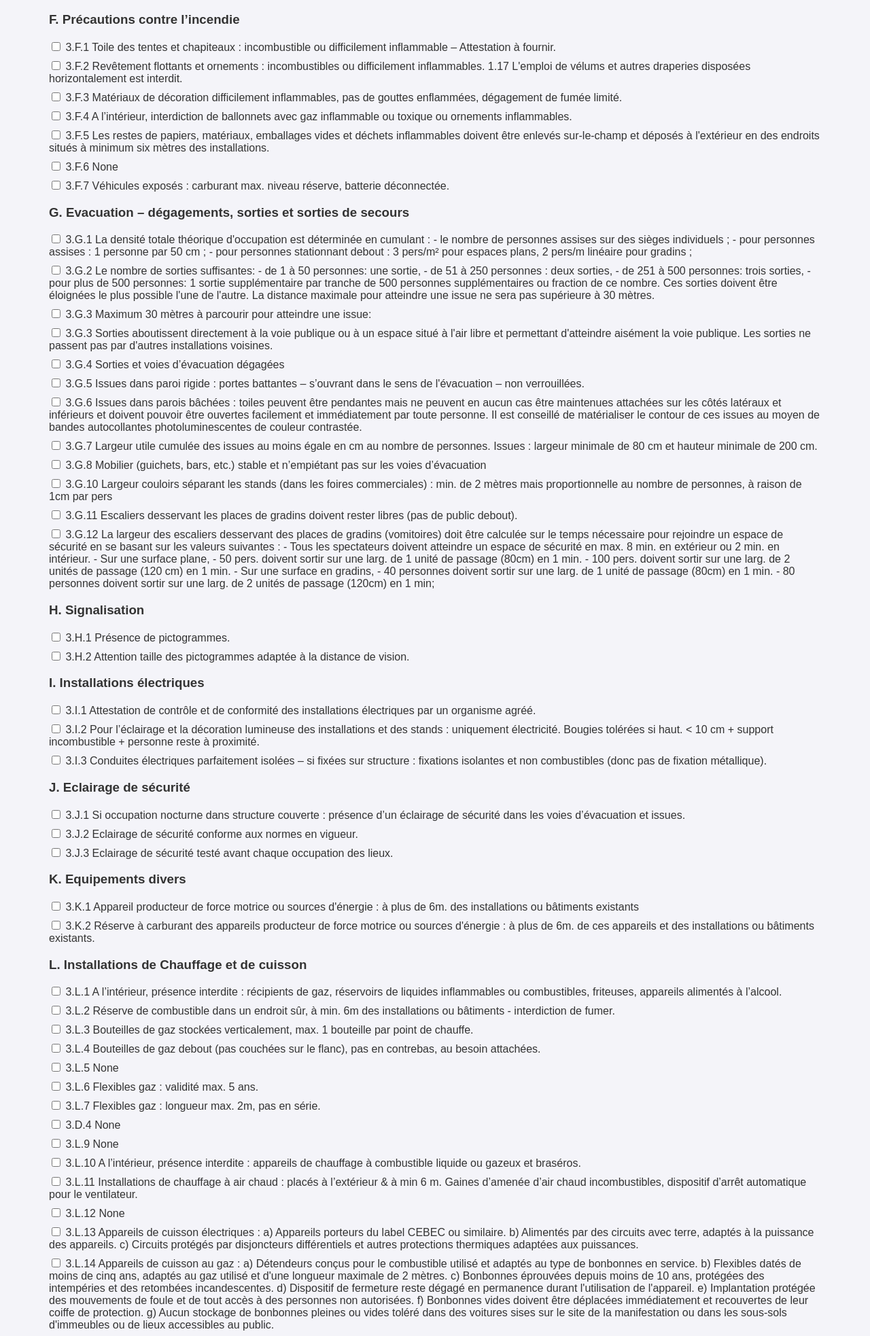
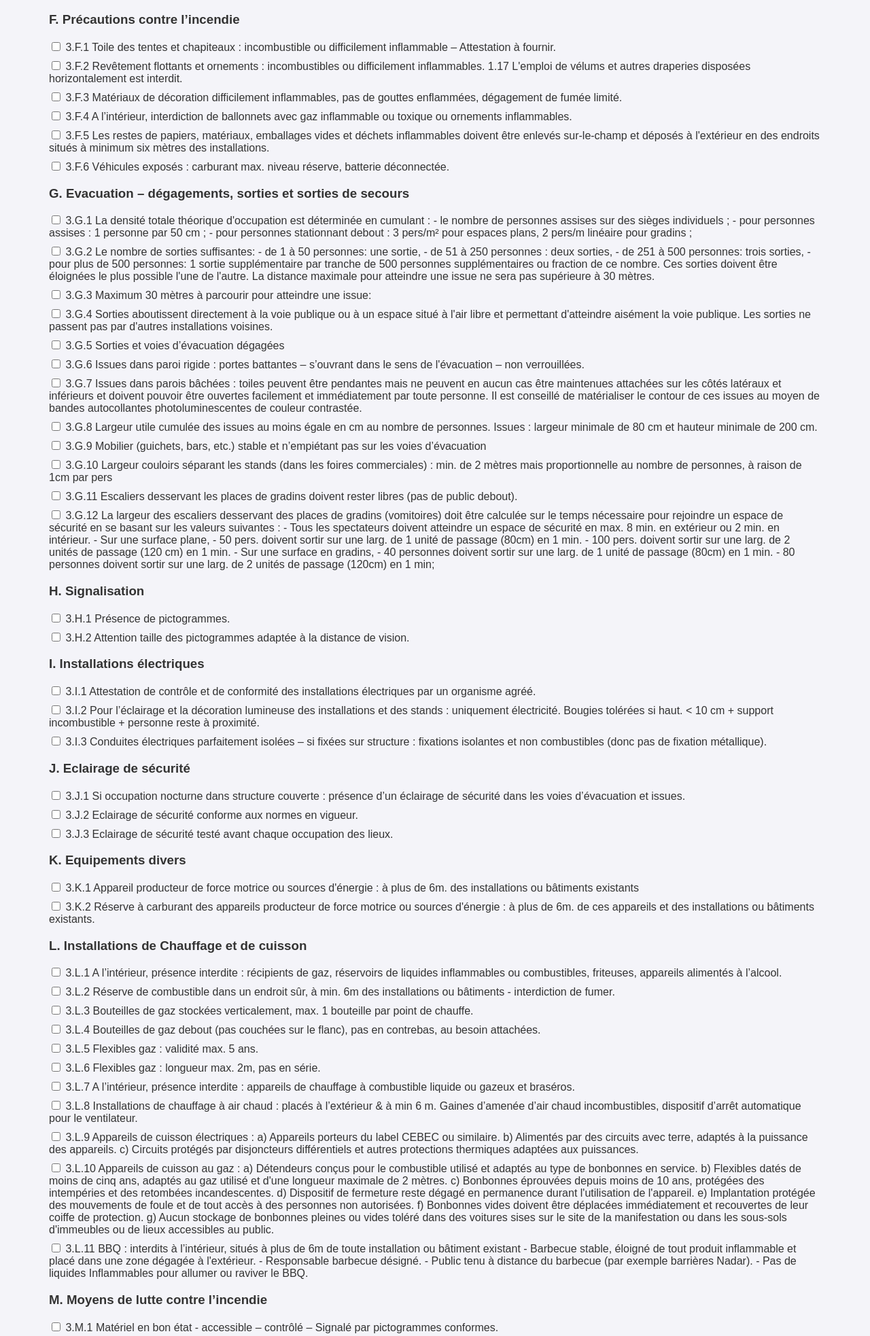
Before and after one commit to Lenchanteu/webappZSBW, a Flask app: page /rapport in a window 1280 px wide. Shown: the part 2035-4001 px from the top of the page at 68% size. Run offline with Flask 3, Linux system fonts and the light colour scheme.

Commit message:
Saving work on formatting issues in rapport_template.docx
Having formatting issues in the docx template, I still did not find the causes, will work on it tomorrow. Saving all work to github

```diff
--- a/templates/rapport.html
+++ b/templates/rapport.html
@@ -418,10 +418,10 @@
                     <span><input type="checkbox" class="form-checkbox" name="it_3D3" value="true" {% if it_3D3 %}checked{% endif %}> 3.D.3	Structures de plus de 250 m², contrôle par un organisme de contrôle accrédité en stabilité.</span>
                 </li>
                 <li class="checked">
-                    <span><input type="checkbox" class="form-checkbox" name="it_3D4" value="true" {% if it_3D5 %}checked{% endif %}> 3.D.4	Evacuation de l’installation si les vents atteignent ou dépassent une vitesse de 100 km/h.</span>
+                    <span><input type="checkbox" class="form-checkbox" name="it_3D4" value="true" {% if it_3D4 %}checked{% endif %}> 3.D.4	Evacuation de l’installation si les vents atteignent ou dépassent une vitesse de 100 km/h.</span>
                 </li>
                 <li class="checked">
-                    <span><input type="checkbox" class="form-checkbox" name="it_3D5" value="true" {% if it_3D6 %}checked{% endif %}> 3.D.5	Arrimage & haubanage obligatoires pour installations de + de 24h ou si vents de 60 km/h ou plus.</span>
+                    <span><input type="checkbox" class="form-checkbox" name="it_3D5" value="true" {% if it_3D5 %}checked{% endif %}> 3.D.5	Arrimage & haubanage obligatoires pour installations de + de 24h ou si vents de 60 km/h ou plus.</span>
                 </li>
             </ul>
 
@@ -497,10 +497,7 @@
                     <span><input type="checkbox" class="form-checkbox" name="it_3F5" value="true" {% if it_3F5 %}checked{% endif %}> 3.F.5	Les restes de papiers, matériaux, emballages vides et déchets inflammables doivent être enlevés sur-le-champ et déposés à l'extérieur en des endroits situés à minimum six mètres des installations.</span>
                 </li>
                 <li class="checked">
-                    <span><input type="checkbox" class="form-checkbox" name="it_3F6" value="true" {% if it_3F6 %}checked{% endif %}> 3.F.6 None</span>
-                </li>
-                <li class="checked">
-                    <span><input type="checkbox" class="form-checkbox" name="it_3F7" value="true" {% if it_3F7 %}checked{% endif %}> 3.F.7	Véhicules exposés : carburant max. niveau réserve, batterie déconnectée.</span>
+                    <span><input type="checkbox" class="form-checkbox" name="it_3F6" value="true" {% if it_3F6 %}checked{% endif %}> 3.F.6	Véhicules exposés : carburant max. niveau réserve, batterie déconnectée.</span>
                 </li>
             </ul>
 
@@ -523,23 +520,23 @@
                     <span><input type="checkbox" class="form-checkbox" name="it_3G3" value="true" {% if it_3G3 %}checked{% endif %}> 3.G.3	Maximum 30 mètres à parcourir pour atteindre une issue:</span>
                 </li>
                 <li class="checked">
-                    <span><input type="checkbox" class="form-checkbox" name="it_3G3" value="true" {% if it_3G3 %}checked{% endif %}> 3.G.3	Sorties aboutissent directement à la voie publique ou à un espace situé à l'air libre et permettant d'atteindre aisément la voie publique. Les sorties ne passent pas par d'autres installations voisines.</span>
+                    <span><input type="checkbox" class="form-checkbox" name="it_3G4" value="true" {% if it_3G4 %}checked{% endif %}> 3.G.4	Sorties aboutissent directement à la voie publique ou à un espace situé à l'air libre et permettant d'atteindre aisément la voie publique. Les sorties ne passent pas par d'autres installations voisines.</span>
                 </li>
                 <li class="checked">
-                    <span><input type="checkbox" class="form-checkbox" name="it_3G4" value="true" {% if it_3G4 %}checked{% endif %}> 3.G.4	Sorties et voies d’évacuation dégagées</span>
+                    <span><input type="checkbox" class="form-checkbox" name="it_3G5" value="true" {% if it_3G4 %}checked{% endif %}> 3.G.5	Sorties et voies d’évacuation dégagées</span>
                 </li>
                 <li class="checked">
-                    <span><input type="checkbox" class="form-checkbox" name="it_3G5" value="true" {% if it_3G5 %}checked{% endif %}> 3.G.5	Issues dans paroi rigide : portes battantes – s’ouvrant dans le sens de l'évacuation – non verrouillées.</span>
+                    <span><input type="checkbox" class="form-checkbox" name="it_3G6" value="true" {% if it_3G5 %}checked{% endif %}> 3.G.6	Issues dans paroi rigide : portes battantes – s’ouvrant dans le sens de l'évacuation – non verrouillées.</span>
                 </li>
                 <li class="checked">
-                    <span><input type="checkbox" class="form-checkbox" name="it_3G6" value="true" {% if it_3G6 %}checked{% endif %}> 3.G.6	Issues dans parois bâchées : toiles peuvent être pendantes mais ne peuvent en aucun cas être maintenues attachées sur les côtés latéraux et inférieurs et doivent pouvoir être ouvertes facilement et immédiatement par toute personne. Il est conseillé de matérialiser le contour de ces issues au moyen de bandes autocollantes photoluminescentes de couleur contrastée.</span>
+                    <span><input type="checkbox" class="form-checkbox" name="it_3G7" value="true" {% if it_3G6 %}checked{% endif %}> 3.G.7	Issues dans parois bâchées : toiles peuvent être pendantes mais ne peuvent en aucun cas être maintenues attachées sur les côtés latéraux et inférieurs et doivent pouvoir être ouvertes facilement et immédiatement par toute personne. Il est conseillé de matérialiser le contour de ces issues au moyen de bandes autocollantes photoluminescentes de couleur contrastée.</span>
                 </li>
                 <li class="checked">
-                    <span><input type="checkbox" class="form-checkbox" name="it_3G7" value="true" {% if it_3G7 %}checked{% endif %}> 3.G.7	Largeur utile cumulée des issues au moins égale en cm au nombre de personnes.
+                    <span><input type="checkbox" class="form-checkbox" name="it_3G8" value="true" {% if it_3G7 %}checked{% endif %}> 3.G.8	Largeur utile cumulée des issues au moins égale en cm au nombre de personnes.
 Issues : largeur minimale de 80 cm et hauteur minimale de 200 cm.  </span>
                 </li>
                 <li class="checked">
-                    <span><input type="checkbox" class="form-checkbox" name="it_3G8" value="true" {% if it_3G8 %}checked{% endif %}> 3.G.8	Mobilier (guichets, bars, etc.) stable et n’empiétant pas sur les voies d’évacuation</span>
+                    <span><input type="checkbox" class="form-checkbox" name="it_3G9" value="true" {% if it_3G8 %}checked{% endif %}> 3.G.9	Mobilier (guichets, bars, etc.) stable et n’empiétant pas sur les voies d’évacuation</span>
                 </li>
                 <li class="checked">
                     <span><input type="checkbox" class="form-checkbox" name="it_3G10" value="true" {% if it_3G10 %}checked{% endif %}> 3.G.10	Largeur couloirs séparant les stands (dans les foires commerciales) : min. de 2 mètres mais proportionnelle au nombre de personnes, à raison de 1cm par pers</span>
@@ -617,39 +614,26 @@ Bougies tolérées si haut. < 10 cm + support incombustible + personne reste à
                 </li>
                 <li class="checked">
                     <span><input type="checkbox" class="form-checkbox" name="it_3L4" value="true" {% if it_3L4 %}checked{% endif %}> 3.L.4	Bouteilles de gaz debout (pas couchées sur le flanc), pas en contrebas, au besoin attachées. </span>
+                <li class="checked">
+                    <span><input type="checkbox" class="form-checkbox" name="it_3L5" value="true" {% if it_3L5 %}checked{% endif %}> 3.L.5	Flexibles gaz : validité max. 5 ans. </span>
                 </li>
                 <li class="checked">
-                    <span><input type="checkbox" class="form-checkbox" name="it_3L5" value="true" {% if it_3L5 %}checked{% endif %}> 3.L.5 None</span>
+                    <span><input type="checkbox" class="form-checkbox" name="it_3L6" value="true" {% if it_3L6 %}checked{% endif %}> 3.L.6	Flexibles gaz :  longueur max. 2m, pas en série. </span>
                 </li>
                 <li class="checked">
-                    <span><input type="checkbox" class="form-checkbox" name="it_3L6" value="true" {% if it_3L6 %}checked{% endif %}> 3.L.6	Flexibles gaz : validité max. 5 ans. </span>
+                    <span><input type="checkbox" class="form-checkbox" name="it_3L7" value="true" {% if it_3L7 %}checked{% endif %}> 3.L.7 A l’intérieur, présence interdite :  appareils de chauffage à combustible liquide ou gazeux et braséros.</span>
                 </li>
                 <li class="checked">
-                    <span><input type="checkbox" class="form-checkbox" name="it_3L7" value="true" {% if it_3L7 %}checked{% endif %}> 3.L.7	Flexibles gaz :  longueur max. 2m, pas en série. </span>
+                    <span><input type="checkbox" class="form-checkbox" name="it_3L8" value="true" {% if it_3L8 %}checked{% endif %}> 3.L.8 Installations de chauffage à air chaud : placés à l’extérieur & à min 6 m. Gaines d’amenée d’air chaud incombustibles, dispositif d’arrêt automatique pour le ventilateur.</span>
                 </li>
                 <li class="checked">
-                    <span><input type="checkbox" class="form-checkbox" name="it_3D4" value="true" {% if it_3D4 %}checked{% endif %}> 3.D.4	None</span>
-                </li>
-                <li class="checked">
-                    <span><input type="checkbox" class="form-checkbox" name="it_3L9" value="true" {% if it_3L9 %}checked{% endif %}> 3.L.9	None</span>
-                </li>
-                <li class="checked">
-                    <span><input type="checkbox" class="form-checkbox" name="it_3L10" value="true" {% if it_3L10 %}checked{% endif %}> 3.L.10 A l’intérieur, présence interdite :  appareils de chauffage à combustible liquide ou gazeux et braséros.</span>
-                </li>
-                <li class="checked">
-                    <span><input type="checkbox" class="form-checkbox" name="it_3L11" value="true" {% if it_3L11 %}checked{% endif %}> 3.L.11 Installations de chauffage à air chaud : placés à l’extérieur & à min 6 m. Gaines d’amenée d’air chaud incombustibles, dispositif d’arrêt automatique pour le ventilateur.</span>
-                </li>
-                <li class="checked">
-                    <span><input type="checkbox" class="form-checkbox" name="it_3L12" value="true" {% if it_3L12 %}checked{% endif %}> 3.L.12 None</span>
-                </li>
-                <li class="checked">
-                    <span><input type="checkbox" class="form-checkbox" name="it_3L13" value="true" {% if it_3L13 %}checked{% endif %}> 3.L.13	Appareils de cuisson électriques :
+                    <span><input type="checkbox" class="form-checkbox" name="it_3L9" value="true" {% if it_3L9 %}checked{% endif %}> 3.L.9	Appareils de cuisson électriques :
 a)	Appareils porteurs du label CEBEC ou similaire.
 b)	Alimentés par des circuits avec terre, adaptés à la puissance des appareils.
 c)	Circuits protégés par disjoncteurs différentiels et autres protections thermiques adaptées aux puissances.</span>
                 </li>
                 <li class="checked">
-                    <span><input type="checkbox" class="form-checkbox" name="it_3L14" value="true" {% if it_3L14 %}checked{% endif %}> 3.L.14	Appareils de cuisson au gaz :
+                    <span><input type="checkbox" class="form-checkbox" name="it_3L10" value="true" {% if it_3L10 %}checked{% endif %}> 3.L.10	Appareils de cuisson au gaz :
 a)	Détendeurs conçus pour le combustible utilisé et adaptés au type de bonbonnes en service.
 b)	Flexibles datés de moins de cinq ans, adaptés au gaz utilisé et d'une longueur maximale de 2 mètres.
 c)	Bonbonnes éprouvées depuis moins de 10 ans, protégées des intempéries et des retombées incandescentes.
@@ -659,7 +643,7 @@ f)	Bonbonnes vides doivent être déplacées immédiatement et recouvertes de le
 g)	Aucun stockage de bonbonnes pleines ou vides  toléré dans des voitures sises sur le site de la manifestation ou dans les sous-sols d'immeubles ou de lieux accessibles au public.</span>
                 </li>
                 <li class="checked">
-                    <span><input type="checkbox" class="form-checkbox" name="it_3L15" value="true" {% if it_3L15 %}checked{% endif %}> 3.L.15	BBQ : interdits à l’intérieur, situés à plus de 6m de toute installation ou bâtiment existant
+                    <span><input type="checkbox" class="form-checkbox" name="it_3L11" value="true" {% if it_3L11 %}checked{% endif %}> 3.L.11	BBQ : interdits à l’intérieur, situés à plus de 6m de toute installation ou bâtiment existant
 - Barbecue stable, éloigné de tout produit inflammable et placé dans une zone dégagée à l'extérieur.
 - Responsable barbecue désigné.
 - Public tenu à distance du barbecue (par exemple barrières Nadar).
@@ -699,7 +683,10 @@ g)	Aucun stockage de bonbonnes pleines ou vides  toléré dans des voitures sise
             <h3>O.	Divertissements extrêmes</h3>
             <ul class="checkbox-list">
                 <li class="checked">
-                    <span><input type="checkbox" class="form-checkbox" name="it_3O1" value="true" {% if it_3O1 %}checked{% endif %}> 3.O.1	Analyse des risques - Contrôle des mesures par organisme accrédité.</span>
+                    <span><input type="checkbox" class="form-checkbox" name="it_3O1" value="true" {% if it_3O1 %}checked{% endif %}> 3.O.1	Analyse des risques.</span>
+                </li>
+                <li class="checked">
+                    <span><input type="checkbox" class="form-checkbox" name="it_3O2" value="true" {% if it_3O2 %}checked{% endif %}> 3.O.2	Contrôle des mesures par organisme accrédité.</span>
                 </li>
             </ul>
 
@@ -744,13 +731,10 @@ Chaque friteries, cuisines collectives ou stands de petite restauration équipé
                     <span><input type="checkbox" class="form-checkbox" name="it_3Q2" value="true" {% if it_3Q2 %}checked{% endif %}> 3.Q.2	Protection du sol éventuelle</span>
                 </li>
                 <li class="checked">
-                    <span><input type="checkbox" class="form-checkbox" name="it_3Q3" value="true" {% if it_3Q3 %}checked{% endif %}> 3.Q.3	None</span>
+                    <span><input type="checkbox" class="form-checkbox" name="it_3Q3" value="true" {% if it_3Q3 %}checked{% endif %}> 3.Q.3	Public maintenu à distance (barrières nadar ou similaire) à min. 10m (à adapter selon la taille du foyer).</span>
                 </li>
                 <li class="checked">
-                    <span><input type="checkbox" class="form-checkbox" name="it_3Q4" value="true" {% if it_3Q4 %}checked{% endif %}> 3.Q.4	Public maintenu à distance (barrières nadar ou similaire) à min. 10m (à adapter selon la taille du foyer).</span>
-                </li>
-                <li class="checked">
-                    <span><input type="checkbox" class="form-checkbox" name="it_3Q5" value="true" {% if it_3Q5 %}checked{% endif %}> 3.Q.5	Foyer à au moins 100m des bâtiments sauf si foyer limité ou dispositif pompier préventif.</span>
+                    <span><input type="checkbox" class="form-checkbox" name="it_3Q4" value="true" {% if it_3Q4 %}checked{% endif %}> 3.Q.4	Foyer à au moins 100m des bâtiments sauf si foyer limité ou dispositif pompier préventif.</span>
                 </li>
             </ul>
 
@@ -822,7 +806,7 @@ La différence de largeur entre deux sorties n’excédera pas 3.5m.
 
             <div class="form-row">
                 <label class="form-label">Rapport :</label>
-                <span>Favorable <input type="radio" class="form-checkbox" name="favorable" value="true" {% if favorable == 'true' %}checked{% endif %}> Défavorable <input type="radio" class="form-checkbox" name="defavorable" value="true" {% if defavorable == 'true' %}checked{% endif %}></span>
+                <span>Favorable <input type="radio" class="form-checkbox" name="favorable" value="true" {% if favorable == 'true' %}checked{% endif %}> Défavorable <input type="radio" class="form-checkbox" name="favorable" value="false" {% if favorable == 'false' %}checked{% endif %}></span>
             </div>
 
             <div class="form-row">
```
Also changed, not shown: 3 other files.
